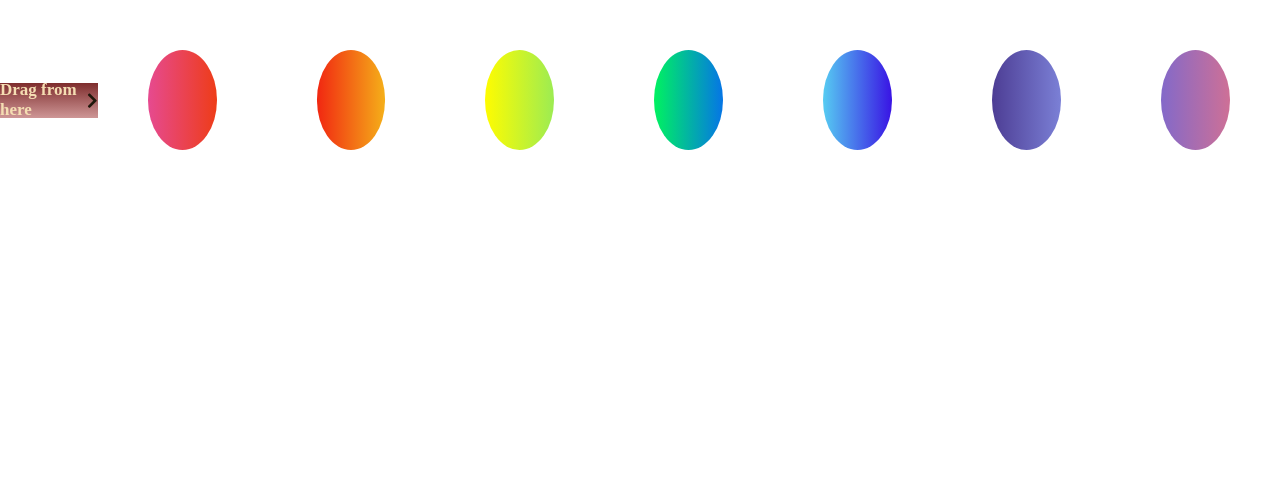
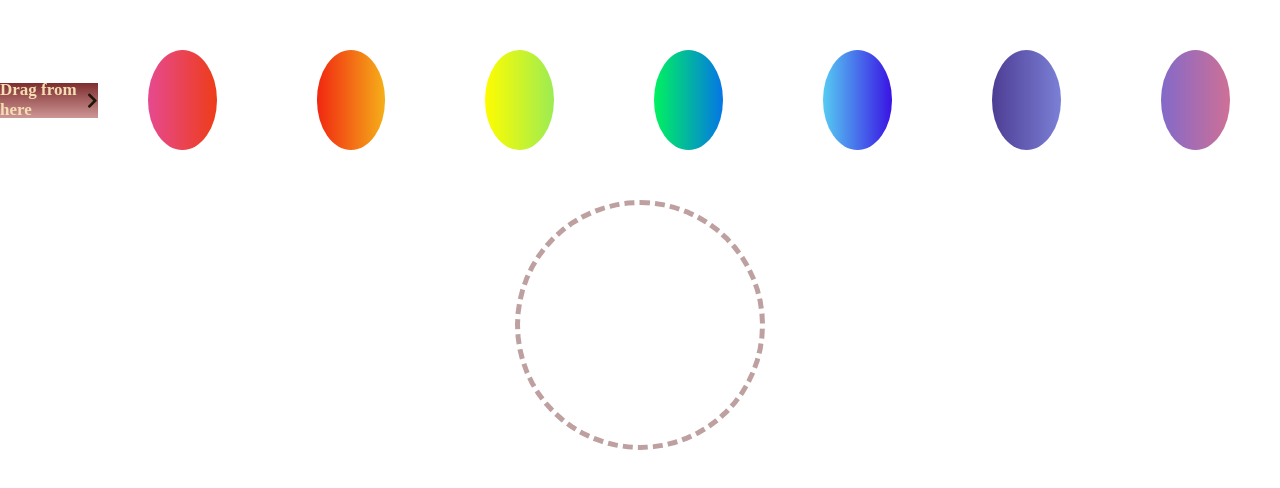
Before and after one commit to GuliyevaLala/Drag-and-Drop, a plain HTML site: page index.html in a window 1280 px wide. Drawn offline with Linux system fonts and the light colour scheme.

```diff
--- a/Styling/sassy.css
+++ b/Styling/sassy.css
@@ -83,7 +83,7 @@ h3:hover i {
           transform: scale(1.5);
 }
 
-.dragZone {
+.dropZone {
   display: -webkit-box;
   display: -ms-flexbox;
   display: flex;
@@ -95,7 +95,7 @@ h3:hover i {
           align-items: center;
 }
 
-.dragZone .zone {
+.dropZone .zone {
   cursor: pointer;
   width: 250px;
   height: 250px;
```
